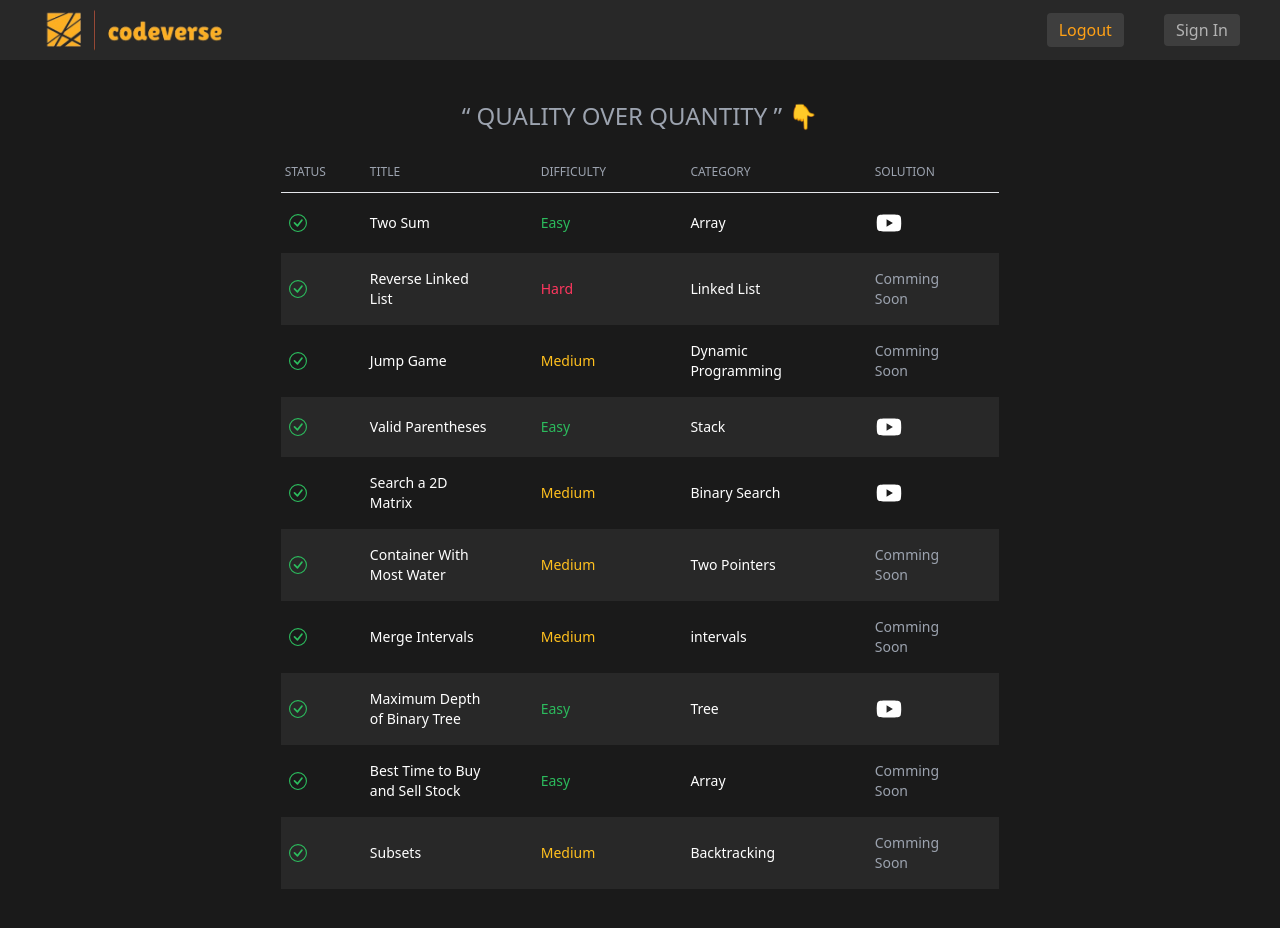
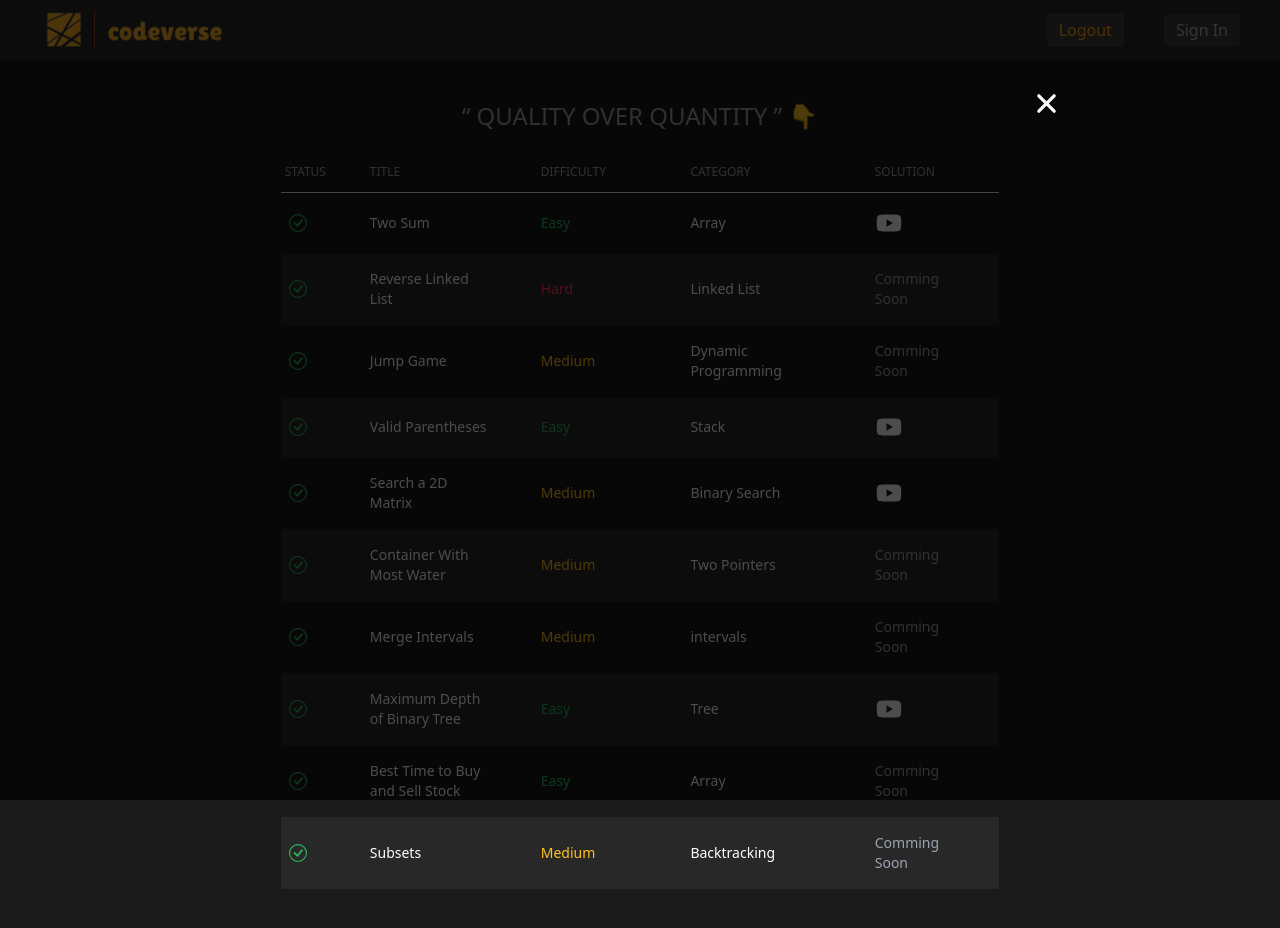
Before and after one commit to GRushiBhargav/Codevers, a Next.js app: page / in a window 1280 px wide. Both pictures are taken after a click on the icon 888 px from the left and 223 px from the top of the page. Built offline with nearby package versions, Linux system fonts and the light colour scheme.

Commit message:
Youtube video

```diff
--- a/package.json
+++ b/package.json
@@ -20,6 +20,7 @@
     "react-dom": "18.2.0",
     "react-firebase-hooks": "^5.1.1",
     "react-icons": "^4.12.0",
+    "react-youtube": "^10.1.0",
     "recoil": "^0.7.7",
     "typescript": "5.3.3"
   },
--- a/src/ProblemsTable/ProblemsTable.tsx
+++ b/src/ProblemsTable/ProblemsTable.tsx
@@ -1,13 +1,31 @@
-import React from 'react';
+import React, { useEffect, useState } from 'react';
 import { problems } from '@/mockProblems/problems';
 import { BsCheckCircle } from "react-icons/bs";
 import Link from 'next/link';
 import {AiFillYoutube} from "react-icons/ai";
+import { IoClose } from 'react-icons/io5';
+import YouTube from 'react-youtube';
 type ProblemsTableProps = {
 
 };
 
 const ProblemsTable:React.FC<ProblemsTableProps> = () => {
+    const [youtubePlayer, setYoutubePlayer] = useState({
+		isOpen: false,
+		videoId: "",
+	});
+    const closeModal = () => {
+		setYoutubePlayer({ isOpen: false, videoId: "" });
+	};
+
+	useEffect(() => {
+		const handleEsc = (e: KeyboardEvent) => {
+			if (e.key === "Escape") closeModal();
+		};
+		window.addEventListener("keydown", handleEsc);
+
+		return () => window.removeEventListener("keydown", handleEsc);
+	}, []);
 
     return (
         <>
@@ -35,12 +53,39 @@
                             <td className={"px-6 py-4"}>{doc.videoId ? (<AiFillYoutube
                             fontSize={"28"}
                             className='cursor-pointer hover:text-red-600'
+                            onClick={() =>
+                                setYoutubePlayer({ isOpen: true, videoId: doc.videoId as string })
+                            }
                              />): (<p className='text-gray-400'>Comming Soon</p>)}</td>
                     </tr>
                 )
 
             })}
         </tbody>
+        {youtubePlayer.isOpen && (
+				<tfoot className='fixed top-0 left-0 h-screen w-screen flex items-center justify-center'>
+					<div
+						className='bg-black z-10 opacity-70 top-0 left-0 w-screen h-screen absolute'
+						onClick={closeModal}
+					></div>
+					<div className='w-full z-50 h-full px-6 relative max-w-4xl'>
+						<div className='w-full h-full flex items-center justify-center relative'>
+							<div className='w-full relative'>
+								<IoClose
+									fontSize={"35"}
+									className='cursor-pointer absolute -top-16 right-0'
+									onClick={closeModal}
+								/>
+								<YouTube
+									videoId={youtubePlayer.videoId}
+									loading='lazy'
+									iframeClassName='w-full min-h-[500px]'
+								/>
+							</div>
+						</div>
+					</div>
+				</tfoot>
+			)}
         </>
     );
 }
```
Also changed, not shown: 1 other file (tests, documents, lock files or other folders).
